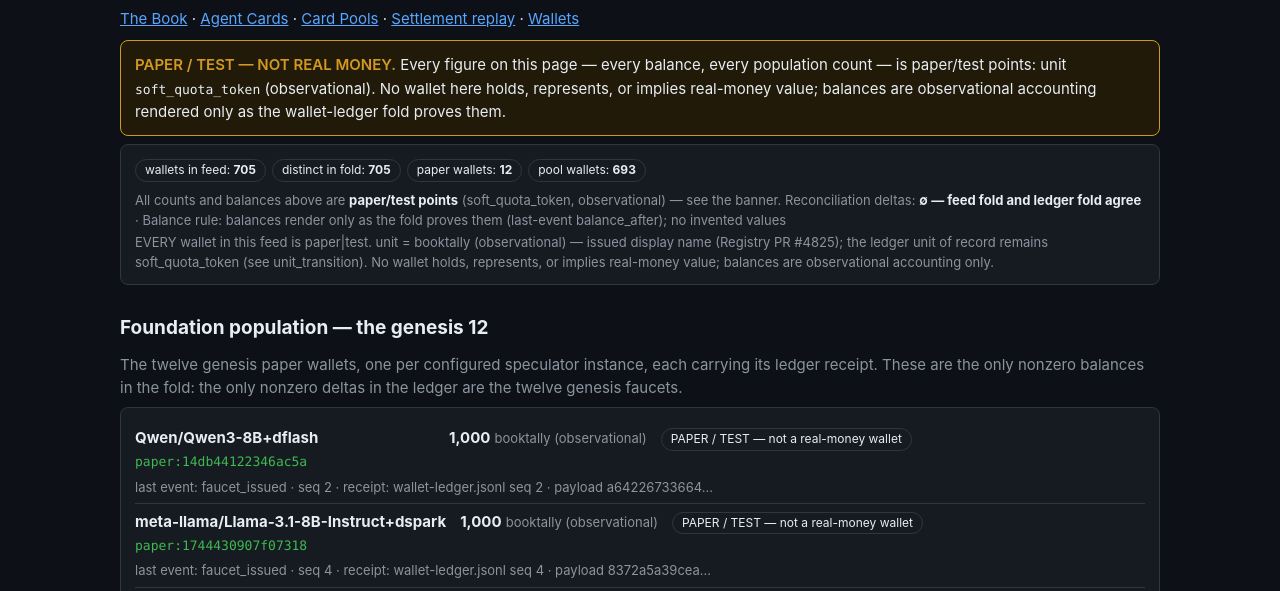
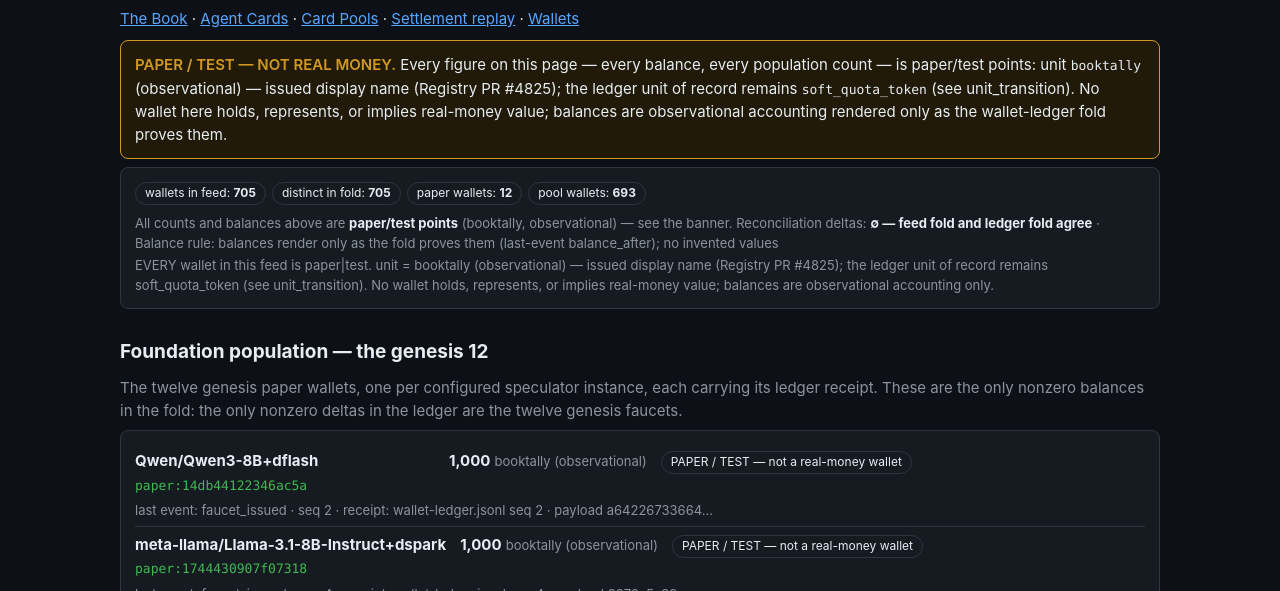
Before and after one commit to timerloggedout-spec/moneyball, a plain HTML site: page wallets.html in a window 1280 px wide. Shown: the part 148-739 px from the top of the page. Drawn offline with Linux system fonts and the light colour scheme.

Commit message:
wallets.html: booktally display unit in static prose (#59)

```diff
--- a/wallets.html
+++ b/wallets.html
@@ -40,7 +40,7 @@
 </header>
 <main>
   <div class="card" style="border-color:var(--warn);background:#221a08">
-    <b class="warn">PAPER / TEST — NOT REAL MONEY.</b> Every figure on this page — every balance, every population count — is paper/test points: unit <span class="mono">soft_quota_token</span> (observational). No wallet here holds, represents, or implies real-money value; balances are observational accounting rendered only as the wallet-ledger fold proves them.
+    <b class="warn">PAPER / TEST — NOT REAL MONEY.</b> Every figure on this page — every balance, every population count — is paper/test points: unit <span class="mono">booktally</span> (observational) — issued display name (Registry PR #4825); the ledger unit of record remains <span class="mono">soft_quota_token</span> (see unit_transition). No wallet here holds, represents, or implies real-money value; balances are observational accounting rendered only as the wallet-ledger fold proves them.
   </div>
   <div id="stamp">Loading wallets feed…</div>
 
@@ -81,7 +81,7 @@ fetch('data/wallets-feed.json').then(r => r.json()).then(f => {
   const deltas = (rc.deltas || []).length === 0 ? '∅ — feed fold and ledger fold agree' : esc(JSON.stringify(rc.deltas));
   document.getElementById('stamp').innerHTML = `<div class="card">
     <div><span class="chip">wallets in feed: <b id="n-feed">${fmt(rc.feed_wallets)}</b></span><span class="chip">distinct in fold: <b>${fmt(rc.fold_distinct_wallets)}</b></span><span class="chip">paper wallets: <b id="n-paper">${fmt(rc.paper_wallets)}</b></span><span class="chip">pool wallets: <b id="n-pool">${fmt(rc.pool_wallets)}</b></span></div>
-    <p class="meta" style="margin:8px 0 2px">All counts and balances above are <b>paper/test points</b> (soft_quota_token, observational) — see the banner. Reconciliation deltas: <b>${deltas}</b> · Balance rule: ${esc(rc.balance_rule || '')}</p>
+    <p class="meta" style="margin:8px 0 2px">All counts and balances above are <b>paper/test points</b> (booktally, observational) — see the banner. Reconciliation deltas: <b>${deltas}</b> · Balance rule: ${esc(rc.balance_rule || '')}</p>
     <p class="meta" style="margin:2px 0 0">${esc(cc.population_labelling || '')}</p>
   </div>`;
   const rows = f.wallets || [];
```
